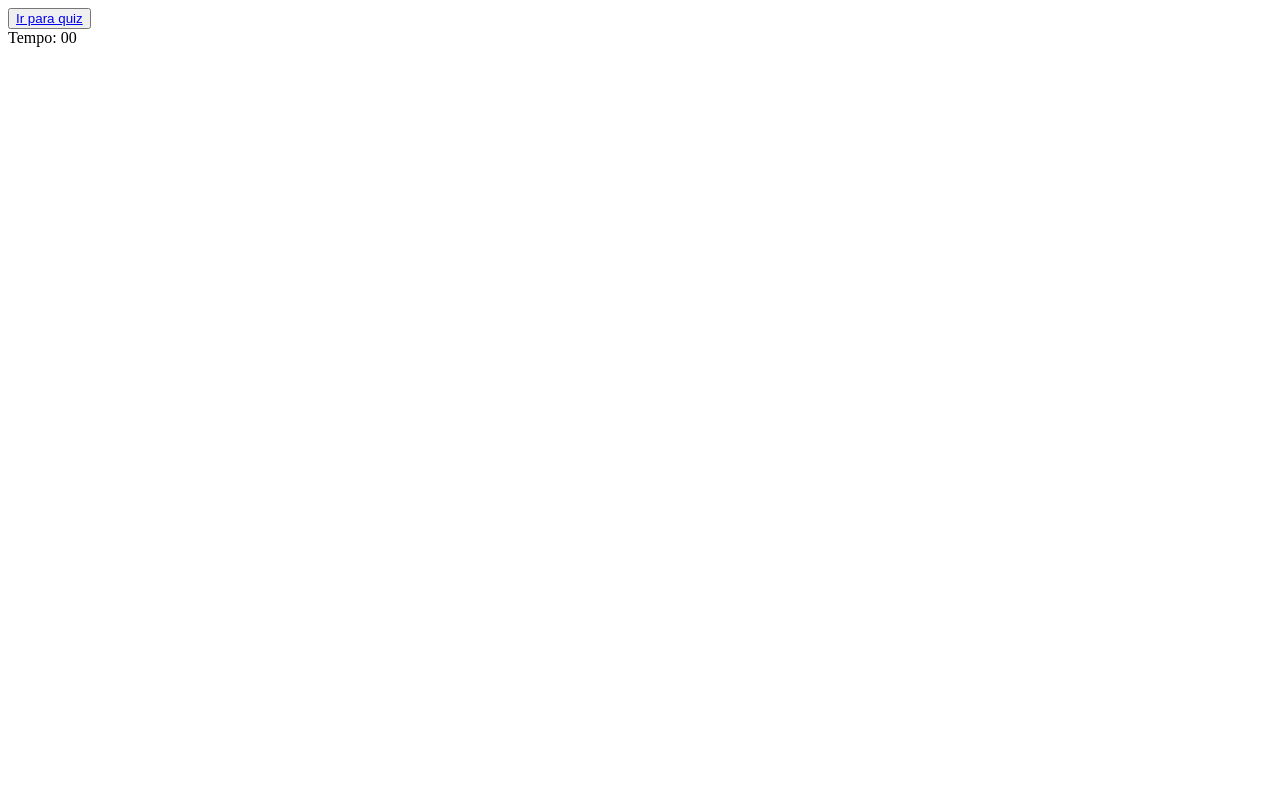
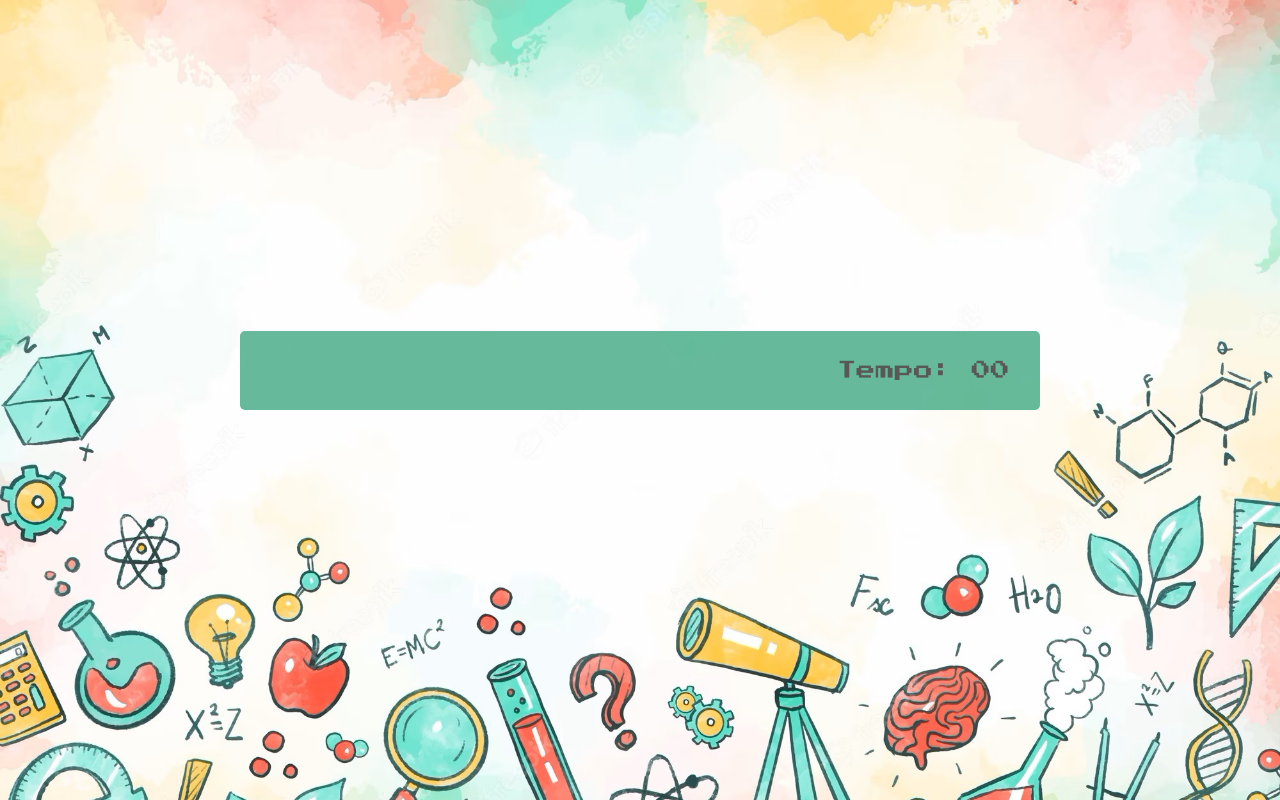
Before and after one commit to P13tr0campos/JogoWEB-Grupo-RM, a plain HTML site: page pages/game.html in a window 1280 px wide. Drawn offline with Linux system fonts and the light colour scheme; files that its build step writes are made by us from their sources; the site is published under a folder, as on GitHub Pages, so addresses that start at the root find nothing; files whose address does not match are found by name.

Commit message:
Update game.html

```diff
--- a/pages/game.html
+++ b/pages/game.html
@@ -4,10 +4,10 @@
 <head>
   <meta charset="UTF-8">
   <meta name="viewport" content="width=device-width, initial-scale=1.0">
-  <link rel="stylesheet" href="/GRUPO1_SistemaReprodutorMasculino/memory-game-main/css/reset.css">
-  <link rel="stylesheet" href="/GRUPO1_SistemaReprodutorMasculino/memory-game-main/css/game.css">
+  <link rel="stylesheet" href="css/reset.css">
+  <link rel="stylesheet" href="css/game.css">
 
-  <script defer src="/GRUPO1_SistemaReprodutorMasculino/memory-game-main/java/game.js"></script>
+  <script defer src="java/game.js"></script>
 
   <title>Jogo da memória</title>
 </head>
```
